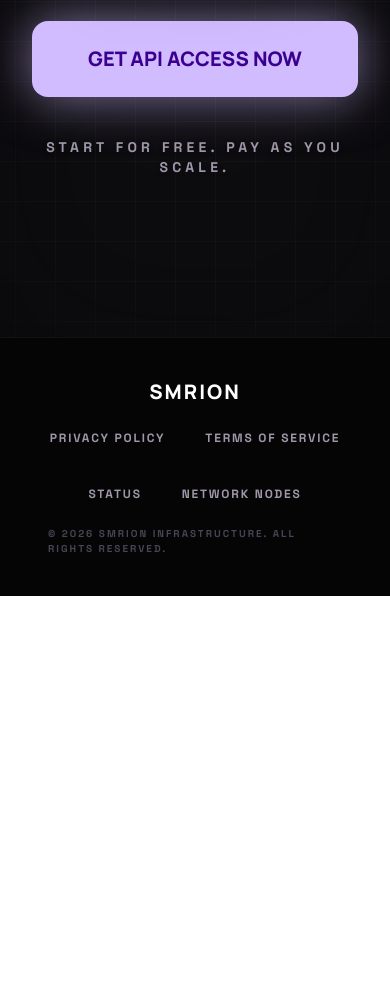
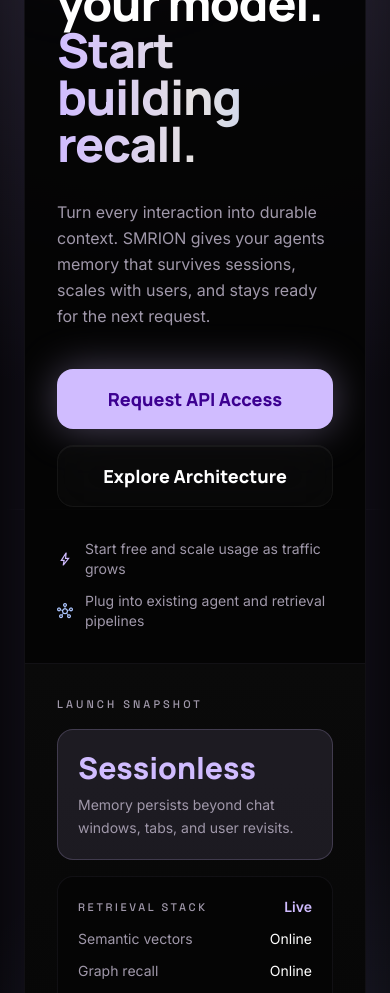
Before and after one commit to Th-Shivam/SMRION, a React (Vite) app: page / in a window 390 px wide. Shown: the part 8900-9893 px from the top of the page. Before the commit the page ends 9496 px from the top, so only its background shows below. Built offline with nearby package versions, Linux system fonts and the light colour scheme.

Commit message:
feat: redesign landing call-to-action section

```diff
--- a/src/components/Demo.jsx
+++ b/src/components/Demo.jsx
@@ -56,14 +56,100 @@
       </section>
 
       {/* Final CTA */}
-      <section className="py-40 px-6 text-center relative overflow-hidden vignette grid-pattern">
-        <div className="absolute inset-0 bg-primary/10 blur-[200px] pointer-events-none rounded-[100%] scale-[2]"></div>
-        <div className="relative z-10 max-w-4xl mx-auto">
-          <h2 className="font-headline text-6xl md:text-8xl font-black mb-10 tracking-tighter drop-shadow-2xl text-on-surface">Your AI is waiting <br/><span className="text-transparent bg-clip-text bg-gradient-to-r from-primary to-secondary">to learn.</span></h2>
-          <button className="bg-primary text-on-primary px-14 py-6 rounded-2xl font-headline font-black text-xl hover:scale-105 transition-transform shadow-[0_0_50px_rgba(208,188,255,0.6)] hover:shadow-[0_0_80px_rgba(208,188,255,0.9)] duration-300">
-            GET API ACCESS NOW
-          </button>
-          <p className="mt-10 font-label text-sm font-bold tracking-[0.3em] text-on-surface-variant uppercase drop-shadow">Start for free. Pay as you scale.</p>
+      <section className="py-32 md:py-40 px-6 relative overflow-hidden">
+        <div className="absolute inset-0 bg-[radial-gradient(circle_at_top,rgba(208,188,255,0.18),transparent_45%),radial-gradient(circle_at_bottom_right,rgba(173,198,255,0.12),transparent_35%)] pointer-events-none"></div>
+        <div className="absolute inset-x-0 top-1/2 h-px bg-gradient-to-r from-transparent via-primary/20 to-transparent pointer-events-none"></div>
+
+        <div className="relative z-10 max-w-6xl mx-auto">
+          <div className="rounded-[2rem] border border-outline-variant/20 bg-surface-container-lowest/90 shadow-[0_0_90px_rgba(160,120,255,0.12)] overflow-hidden">
+            <div className="grid lg:grid-cols-[1.3fr_0.7fr]">
+              <div className="p-8 md:p-12 lg:p-16 relative">
+                <div className="absolute top-0 left-0 w-40 h-40 bg-primary/10 blur-3xl rounded-full pointer-events-none"></div>
+                <div className="relative">
+                  <div className="inline-flex items-center gap-3 rounded-full border border-primary/20 bg-primary/10 px-4 py-2 mb-8">
+                    <span className="w-2.5 h-2.5 rounded-full bg-primary shadow-[0_0_12px_rgba(208,188,255,0.8)]"></span>
+                    <span className="font-label text-[11px] tracking-[0.28em] uppercase font-bold text-primary">Persistent Memory Infrastructure</span>
+                  </div>
+
+                  <h2 className="font-headline text-5xl md:text-7xl font-extrabold tracking-tight leading-[0.98] text-on-surface max-w-3xl">
+                    Stop resetting your model.
+                    <span className="block text-transparent bg-clip-text bg-gradient-to-r from-primary via-tertiary-fixed to-secondary">
+                      Start building recall.
+                    </span>
+                  </h2>
+
+                  <p className="mt-8 max-w-2xl text-base md:text-xl leading-relaxed text-on-surface-variant">
+                    Turn every interaction into durable context. SMRION gives your agents memory that survives sessions, scales with users, and stays ready for the next request.
+                  </p>
+
+                  <div className="mt-10 flex flex-col sm:flex-row gap-4">
+                    <button className="bg-primary text-on-primary px-8 py-4 rounded-2xl font-headline font-bold text-lg shadow-[0_0_40px_rgba(208,188,255,0.35)] hover:shadow-[0_0_60px_rgba(208,188,255,0.55)] transition-all duration-300">
+                      Request API Access
+                    </button>
+                    <button className="glass-panel text-on-surface px-8 py-4 rounded-2xl font-headline font-bold text-lg hover:border-secondary/40 hover:bg-surface-container-high transition-all duration-300">
+                      Explore Architecture
+                    </button>
+                  </div>
+
+                  <div className="mt-8 flex flex-wrap gap-x-8 gap-y-3 text-sm">
+                    <div className="flex items-center gap-3 text-on-surface-variant">
+                      <span className="material-symbols-outlined text-primary text-base">bolt</span>
+                      Start free and scale usage as traffic grows
+                    </div>
+                    <div className="flex items-center gap-3 text-on-surface-variant">
+                      <span className="material-symbols-outlined text-secondary text-base">hub</span>
+                      Plug into existing agent and retrieval pipelines
+                    </div>
+                  </div>
+                </div>
+              </div>
+
+              <div className="border-t lg:border-t-0 lg:border-l border-outline-variant/20 bg-gradient-to-b from-surface-container-low to-surface-container-lowest p-8 md:p-10 flex flex-col justify-between gap-6">
+                <div>
+                  <div className="font-label text-[11px] tracking-[0.28em] uppercase text-on-surface-variant mb-4">
+                    Launch Snapshot
+                  </div>
+                  <div className="space-y-4">
+                    <div className="rounded-2xl border border-primary/20 bg-primary/10 p-5">
+                      <div className="text-3xl font-headline font-extrabold text-primary">Sessionless</div>
+                      <p className="mt-2 text-sm leading-relaxed text-on-surface-variant">
+                        Memory persists beyond chat windows, tabs, and user revisits.
+                      </p>
+                    </div>
+                    <div className="rounded-2xl border border-outline-variant/20 bg-surface/70 p-5">
+                      <div className="flex items-center justify-between mb-3">
+                        <span className="font-label text-[11px] tracking-[0.24em] uppercase text-on-surface-variant">Retrieval Stack</span>
+                        <span className="text-primary font-bold text-sm">Live</span>
+                      </div>
+                      <div className="space-y-3">
+                        <div className="flex items-center justify-between text-sm">
+                          <span className="text-on-surface-variant">Semantic vectors</span>
+                          <span className="text-on-surface">Online</span>
+                        </div>
+                        <div className="flex items-center justify-between text-sm">
+                          <span className="text-on-surface-variant">Graph recall</span>
+                          <span className="text-on-surface">Online</span>
+                        </div>
+                        <div className="flex items-center justify-between text-sm">
+                          <span className="text-on-surface-variant">Prompt injection</span>
+                          <span className="text-on-surface">Ready</span>
+                        </div>
+                      </div>
+                    </div>
+                  </div>
+                </div>
+
+                <div className="rounded-2xl border border-outline-variant/20 bg-surface/60 p-5">
+                  <div className="font-label text-[11px] tracking-[0.24em] uppercase text-on-surface-variant mb-2">
+                    Build With Continuity
+                  </div>
+                  <p className="text-sm leading-relaxed text-on-surface-variant">
+                    Replace stateless responses with infrastructure that remembers user intent, technical context, and historical decisions.
+                  </p>
+                </div>
+              </div>
+            </div>
+          </div>
         </div>
       </section>
     </>
```
